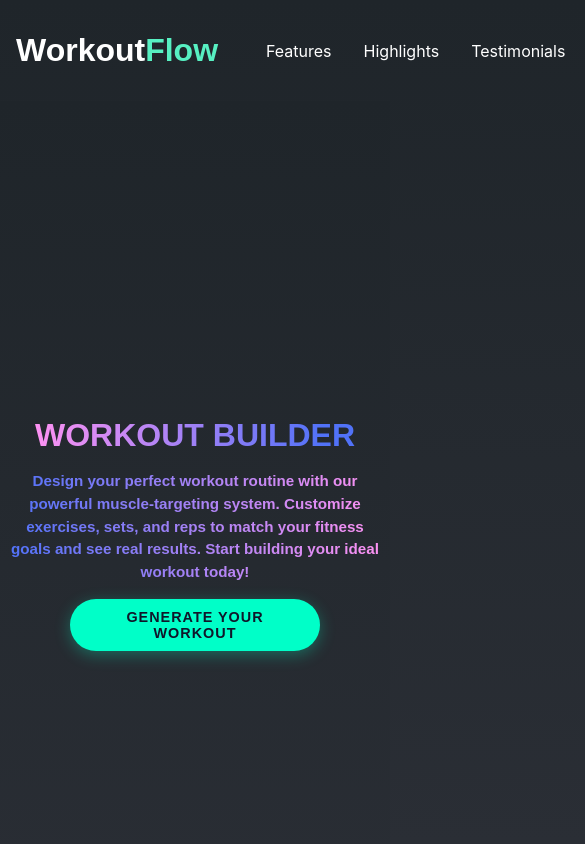
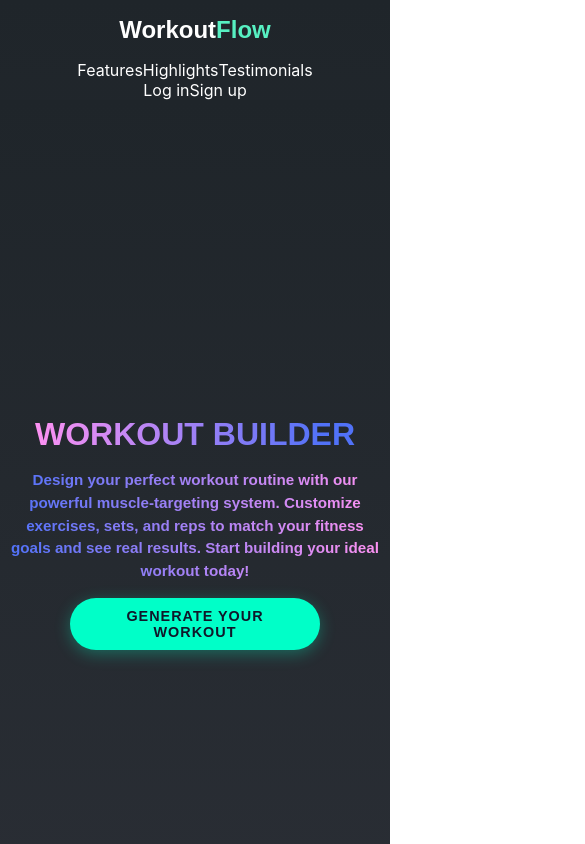
Before and after one commit to Devivdb/workout-flow-webapp, a React (Vite) app: page / in a window 390 px wide. Shown: the top 844 px of the page, 585 px wide, since content can reach past the window. Built offline with nearby package versions, Linux system fonts and the light colour scheme.

Commit message:
Adjust styling for improved responsiveness across breakpoints for PublicHeader component

```diff
--- a/src/components/ui/header/Public/PublicHeader.css
+++ b/src/components/ui/header/Public/PublicHeader.css
@@ -13,6 +13,7 @@
     position: sticky;
     top: 0;
     z-index: 999;
+    padding: 0 var(--container-padding);
 }
 
 .menu {
@@ -23,6 +24,11 @@
     align-items: center;
     gap: 2rem;
     width: 100%;
+}
+
+.menu.horizontal-menu{
+    padding-left: 30px;
+    padding-right: 30px;
 }
 
 /*
@@ -67,6 +73,7 @@
     color: white;
     position: relative;
     transition: color 0.3s ease;
+    padding: 0.5rem 0;
 }
 
 .menu a::after {
@@ -102,7 +109,7 @@
     display: flex;
     list-style-type: none;
     gap: 1.5rem;
-    padding-right: 30px;
+    padding-right: 0;
     align-items: center;
 }
 
@@ -110,7 +117,8 @@
     list-style-type: none;
     display: flex;
     gap: 20px;
-    padding-right: 20px;
+    padding: 0;
+    margin: 0;
     align-items: center;
 }
 
@@ -127,8 +135,57 @@
     font-family: 'Inter', sans-serif;
     font-size: 1rem;
     padding: 0;
+    min-height: 44px;
+    display: flex;
+    align-items: center;
 }
 
 .logout-button:hover {
     text-decoration: underline;
 }
+
+/* Responsive adjustments for mobile */
+@media (max-width: 768px) {
+    .nav-bar {
+        padding: var(--spacing-sm);
+    }
+
+    .menu.horizontal-menu {
+        flex-direction: column;
+        align-items: center;
+        padding: var(--spacing-xs) 0;
+        gap: var(--spacing-sm);
+    }
+
+    .website-name a {
+        font-size: 1.5rem;
+        padding: var(--spacing-xs);
+    }
+
+    .main-menu.horizontal-main-menu {
+        flex-direction: row;
+        flex-wrap: wrap;
+        justify-content: center;
+        width: 100%;
+        gap: var(--spacing-md);
+        margin: var(--spacing-sm) 0;
+    }
+
+    .horizontal-sign-in-log-in {
+        width: 100%;
+        justify-content: center;
+        gap: var(--spacing-md);
+        margin: var(--spacing-xs) 0;
+    }
+}
+
+/* Further adjustments for very small screens */
+@media (max-width: 575px) {
+    .main-menu.horizontal-main-menu {
+        gap: var(--spacing-sm);
+    }
+
+    .main-menu.horizontal-main-menu li {
+        margin-bottom: var(--spacing-xs);
+    }
+}
```
